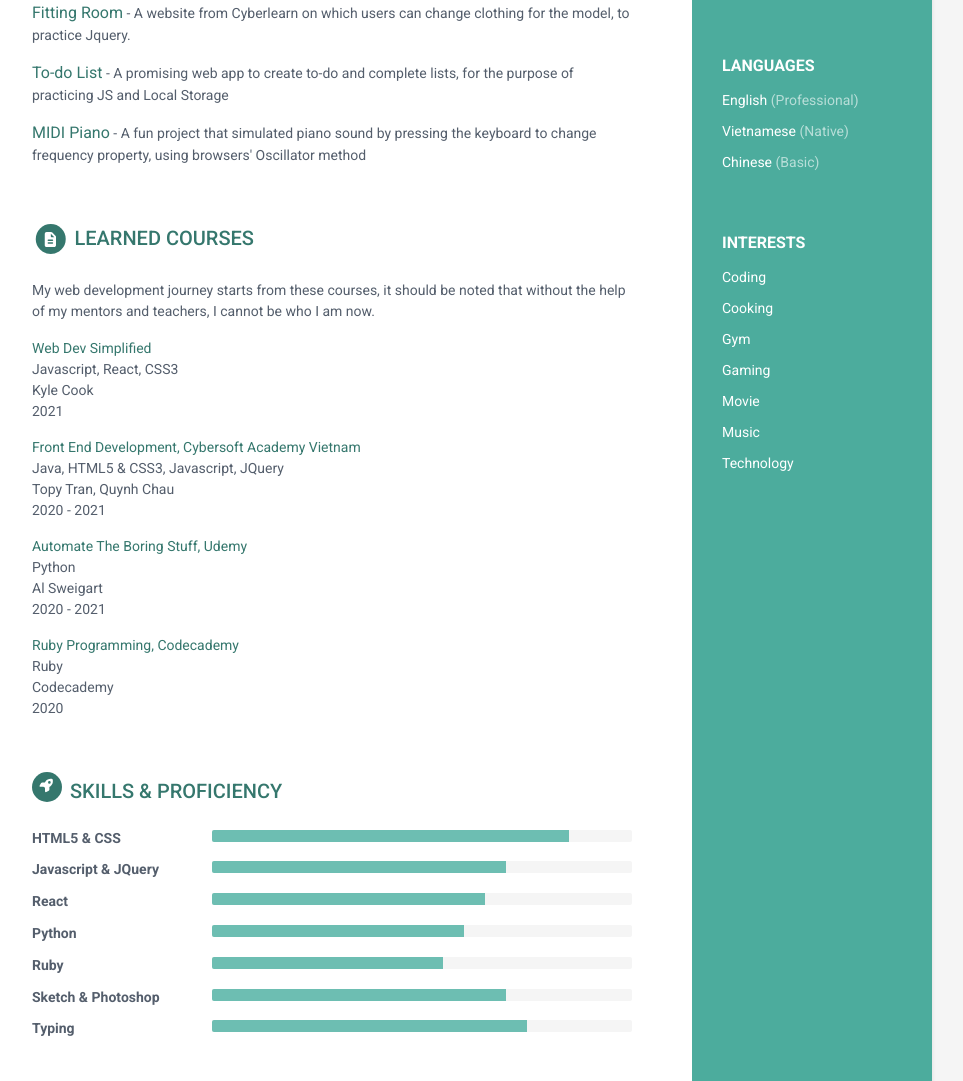
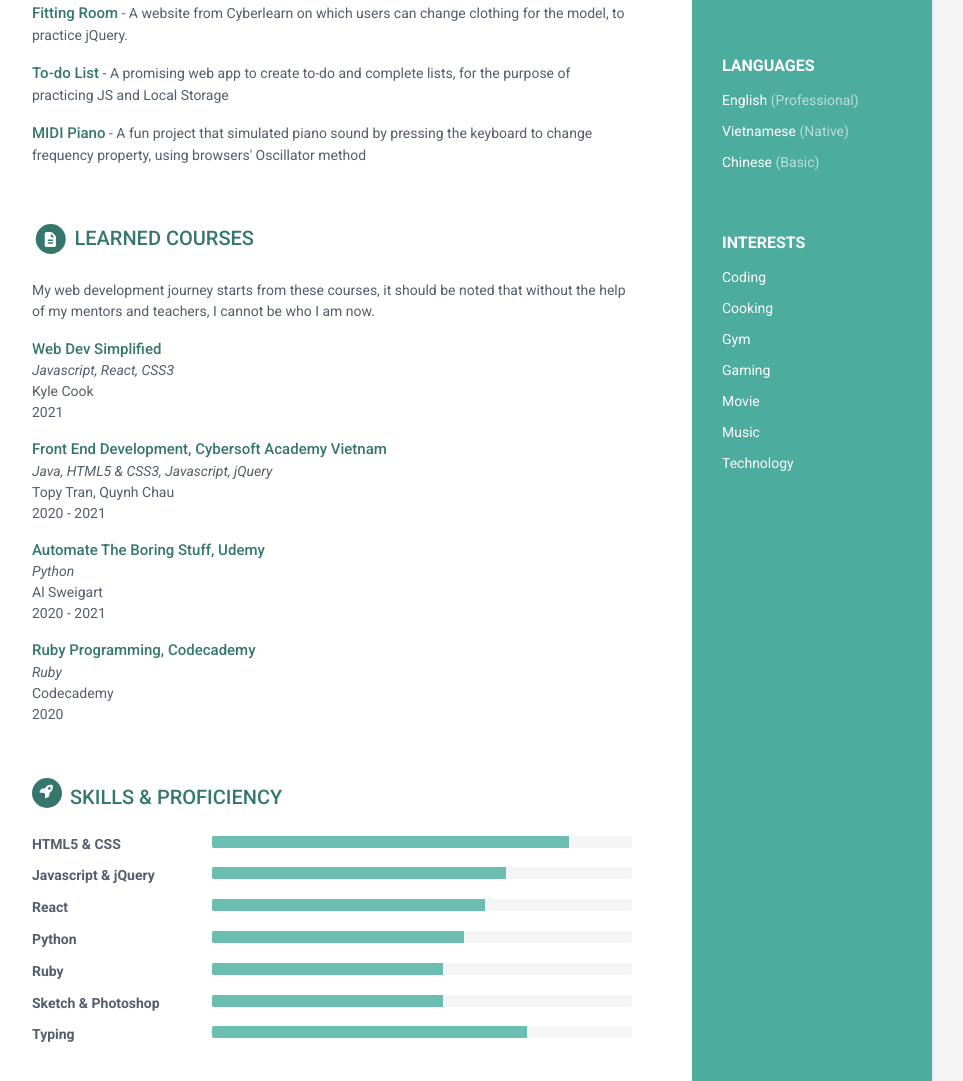
Before and after one commit to tony-sn/onlineCV, a plain HTML site: page index.html in a window 1280 px wide. Shown: the part 1018-2099 px from the top of the page, without its empty margins (188-1151 px from the left). Drawn offline with Linux system fonts and the light colour scheme.

Commit message:
update index

```diff
--- a/index.html
+++ b/index.html
@@ -23,6 +23,12 @@
     <link id="theme-style" rel="stylesheet" href="assets/css/orbit-2.css">
 
     <style>
+        .project-title a,
+        .courses-section a {
+            font-size: 15px;
+            font-weight: 500;
+        }
+
         .courses-section .section-title {
             margin-bottom: 30px;
         }
@@ -37,6 +43,10 @@
 
         .courses-section .item li {
             list-style: none;
+        }
+
+        .course-technique {
+            font-style: italic;
         }
     </style>
 </head>
@@ -223,7 +233,7 @@
                 <div class="item">
                     <span class="project-title"><a href="https://tony-sn.github.io/Fitting-room/"
                             target="_blank">Fitting Room</a></span> - <span class="project-tagline">A website from
-                        Cyberlearn on which users can change clothing for the model, to practice Jquery.</span>
+                        Cyberlearn on which users can change clothing for the model, to practice jQuery.</span>
                 </div>
                 <!--//item-->
                 <div class="item">
@@ -267,7 +277,7 @@
 
                 <div class="item">
                     <li><a href="https://cybersoft.edu.vn/">Front End Development, Cybersoft Academy Vietnam</a></li>
-                    <div class="course-technique">Java, HTML5 &amp; CSS3, Javascript, JQuery</div>
+                    <div class="course-technique">Java, HTML5 &amp; CSS3, Javascript, jQuery</div>
                     <div class="course-mentor">Topy Tran, Quynh Chau</div>
                     <div class="course-date">2020 - 2021</div>
                 </div>
@@ -306,7 +316,7 @@
                     <!--//item-->
 
                     <div class="item">
-                        <h3 class="level-title">Javascript &amp; JQuery</h3>
+                        <h3 class="level-title">Javascript &amp; jQuery</h3>
                         <div class="progress level-bar">
                             <div class="progress-bar theme-progress-bar" role="progressbar" style="width: 70%"
                                 aria-valuenow="98" aria-valuemin="0" aria-valuemax="100"></div>
@@ -344,7 +354,7 @@
                     <div class="item">
                         <h3 class="level-title">Sketch &amp; Photoshop</h3>
                         <div class="progress level-bar">
-                            <div class="progress-bar theme-progress-bar" role="progressbar" style="width: 70%"
+                            <div class="progress-bar theme-progress-bar" role="progressbar" style="width: 55%"
                                 aria-valuenow="60" aria-valuemin="0" aria-valuemax="100"></div>
                         </div>
                     </div>
```
